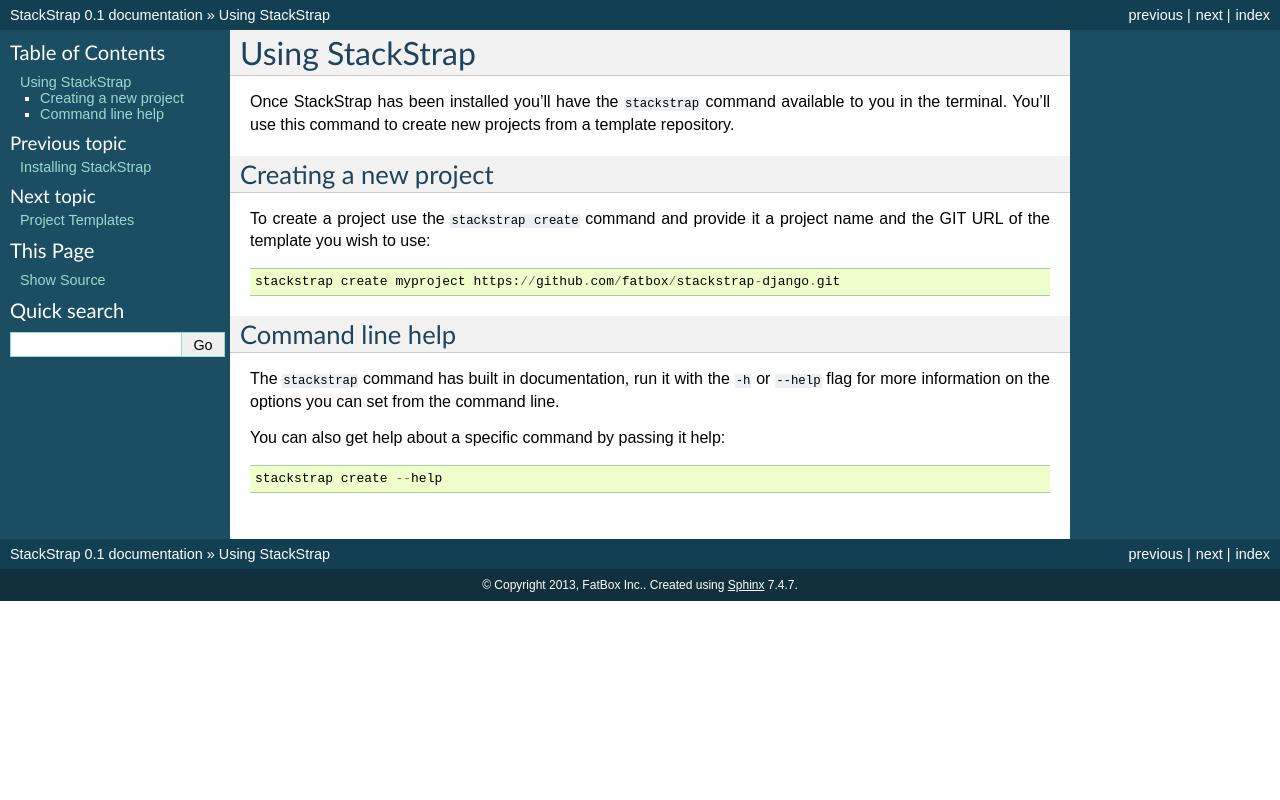
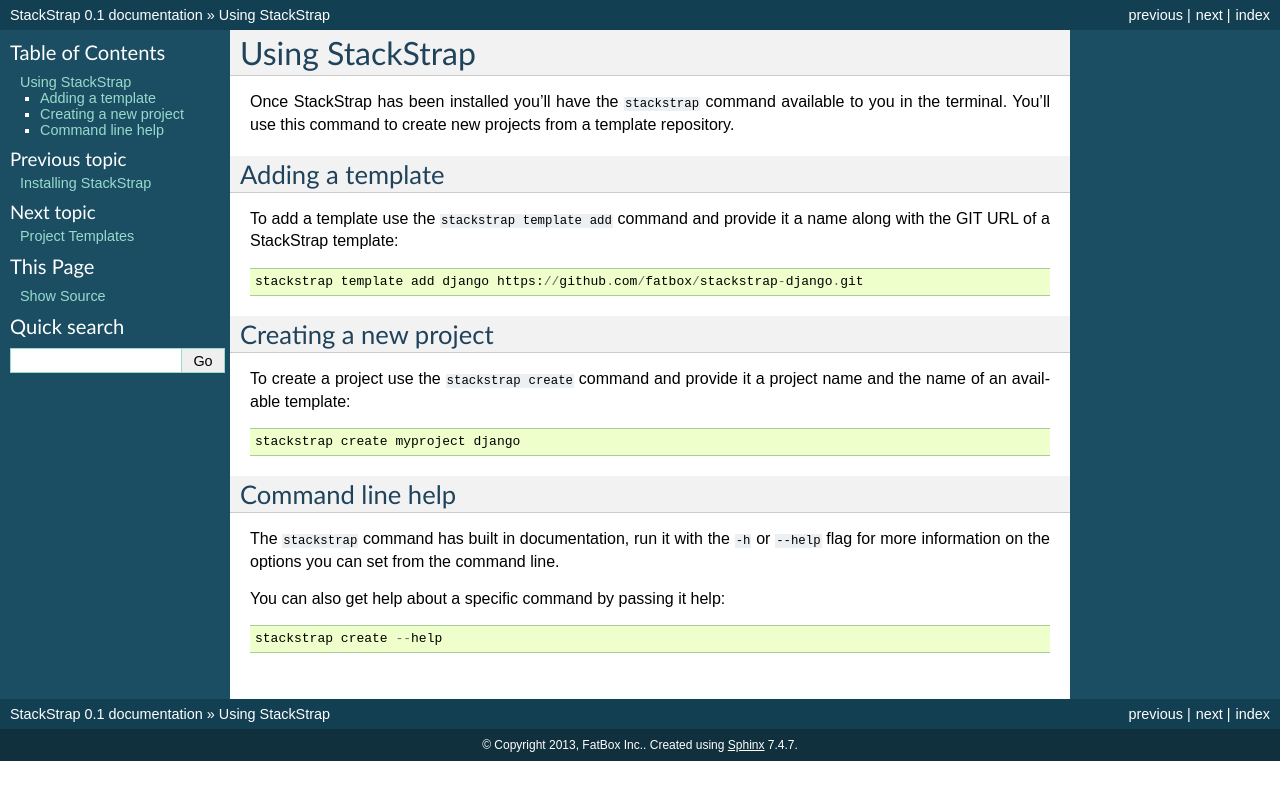
Before and after one commit to stackstrap/stackstrap, a Sphinx documentation site: the page built from docs/usage.rst, in a window 1280 px wide. Shown: the top 800 px of the page. Built offline with Sphinx 7.4.7, drawn with Linux system fonts in a browser that asks for light colours.

Commit message:
Updated docs to demonstate how to add templates

```diff
--- a/docs/usage.rst
+++ b/docs/usage.rst
@@ -4,12 +4,19 @@
 available to you in the terminal. You'll use this command to create new
 projects from a :ref:`template repository <template>`.
 
+Adding a template
+-----------------
+To add a template use the ``stackstrap template add`` command and provide it
+a name along with the GIT URL of a StackStrap template::
+
+   stackstrap template add django https://github.com/fatbox/stackstrap-django.git
+
 Creating a new project
 ----------------------
 To create a project use the ``stackstrap create`` command and provide it a
-project name and the GIT URL of the template you wish to use::
+project name and the name of an available template::
 
-   stackstrap create myproject https://github.com/fatbox/stackstrap-django.git
+   stackstrap create myproject django
 
 Command line help
 -----------------
```
